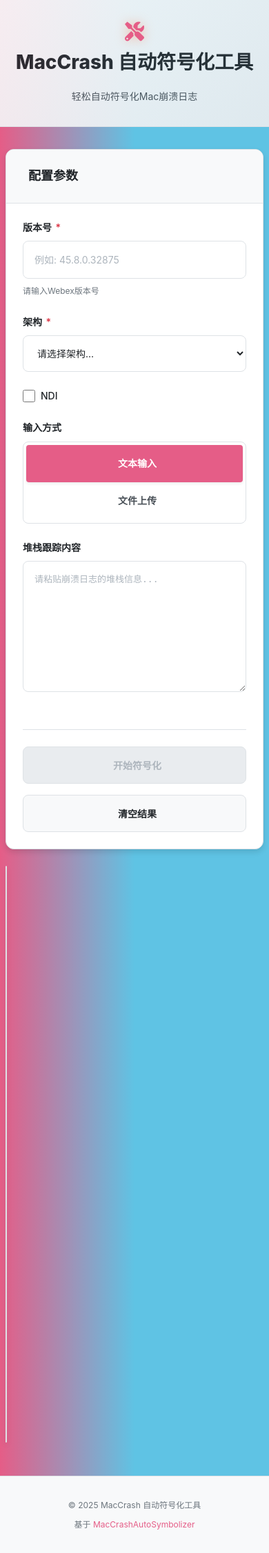
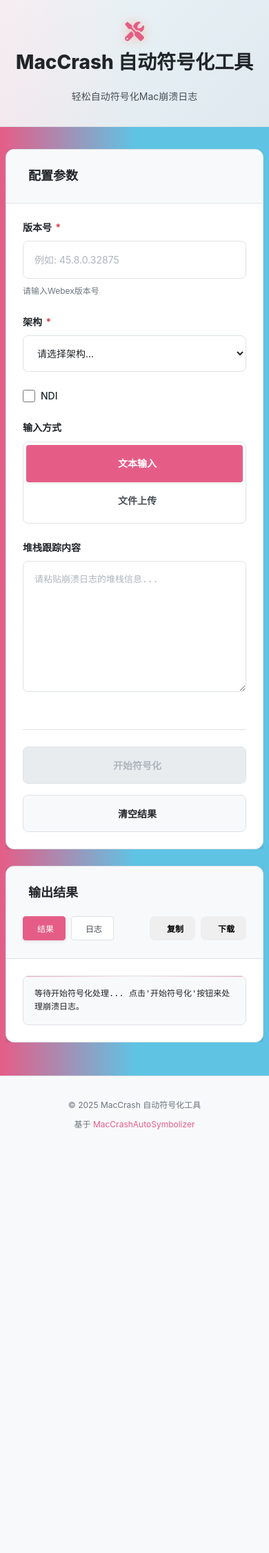
Before and after one commit to ShiBody/MacCrashAutoSymbolizer, a FastAPI app: page / in a window 390 px wide. Shown: the part 68-2319 px from the top of the page at 69% size. After the commit the page ends 1705 px from the top, so only its background shows below. Run offline with FastAPI, Linux system fonts and the light colour scheme; parts of the project's set-up code (start-up, migrations or seed data) failed here and were passed over; some libraries are stand-ins or nearby versions.

Commit message:
fix: copy button overflow issue

```diff
--- a/webPage/static/css/style.css
+++ b/webPage/static/css/style.css
@@ -258,13 +258,22 @@
     max-width: 1600px;
     margin: 0 auto;
     padding: 0 var(--space-md);
+    /* 确保容器不会超过视窗宽度 */
+    width: 100%;
+    box-sizing: border-box;
+    /* 确保容器内容可以右对齐 */
+    position: relative;
 }
 
 .content-layout {
     display: grid;
-    grid-template-columns: 1fr 3fr;
+    grid-template-columns: minmax(280px, 1fr) minmax(350px, 2.5fr);
     gap: var(--space-lg);
     margin: var(--space-xl) 0;
+    /* 确保整个布局不超过容器宽度 */
+    max-width: 100%;
+    overflow: hidden;
+    box-sizing: border-box;
 }
 
 /* 卡片样式 */
@@ -275,6 +284,10 @@
     box-shadow: var(--shadow-medium);
     overflow: hidden;
     transition: all 0.3s ease;
+    /* 确保面板不会超过其容器 */
+    min-width: 0;
+    max-width: 100%;
+    box-sizing: border-box;
 }
 
 .panel:hover {
@@ -752,6 +765,22 @@
     opacity: 0.5;
 }
 
+/* 特定元素的宽度限制 */
+#symbolizeResult,
+#logsResult {
+    /* 确保与output-code样式一致 */
+    max-width: 100%;
+    width: 100%;
+    box-sizing: border-box;
+    /* 强制内容换行，防止水平溢出 */
+    white-space: pre-wrap;
+    word-wrap: break-word;
+    word-break: break-word;
+    overflow-wrap: break-word;
+    /* 隐藏水平滚动条，强制换行显示 */
+    overflow-x: hidden;
+}
+
 /* 进度指示器 */
 .progress-container {
     margin-top: var(--space-lg);
@@ -880,7 +909,7 @@
 /* 响应式设计 */
 @media (max-width: 1400px) {
     .content-layout {
-        grid-template-columns: 1fr 2fr;
+        grid-template-columns: minmax(260px, 1fr) minmax(320px, 2fr);
         gap: var(--space-md);
     }
 }
@@ -889,10 +918,25 @@
     .content-layout {
         grid-template-columns: 1fr;
         gap: var(--space-lg);
+        /* 在单列布局中确保不会溢出 */
+        max-width: 100%;
     }
 
     .container {
         padding: 0 var(--space-sm);
+        max-width: 100vw;
+    }
+
+    /* 单列布局时，确保两个面板都不溢出 */
+    .input-panel,
+    .output-panel {
+        max-width: 100%;
+        overflow: hidden;
+    }
+
+    /* 在单列布局中，output-panel仍然右对齐 */
+    .output-panel {
+        align-self: start;
     }
 }
 
@@ -947,15 +991,31 @@
     }
 
     /* 输出面板在小屏幕上的优化 */
+    .input-panel,
     .output-panel {
-        margin-right: var(--space-md);
-        max-width: calc(100vw - var(--space-lg) * 2);
+        max-width: 100%;
+        overflow: hidden;
+        margin: 0; /* 移除所有外边距 */
+    }
+
+    /* 保持output-panel右对齐，即使在小屏幕上 */
+    .output-panel {
+        align-self: start;
     }
 
     /* 确保输出代码区域在小屏幕上正确换行 */
     .output-code {
         font-size: 12px; /* 在小屏幕上使用更小的字体 */
-        max-height: 400px; /* 减少最大高度以节省空间 */
+        max-height: 50vh; /* 使用视窗高度，更灵活 */
+        padding: var(--space-md); /* 减少内边距 */
+    }
+
+    /* 特定元素在小屏幕上的优化 */
+    #symbolizeResult,
+    #logsResult {
+        font-size: 12px;
+        max-height: 50vh;
+        padding: var(--space-md);
     }
 }
 
@@ -977,17 +1037,20 @@
     }
 }
 
+/* 输入面板样式 */
+.input-panel {
+    min-width: 0; /* 允许收缩 */
+    max-width: 100%; /* 不超过网格分配的空间 */
+    overflow: hidden; /* 防止内容溢出 */
+    box-sizing: border-box;
+}
+
 /* 输出面板样式 */
 .output-panel {
-    margin-right: 24px;
-    /* 确保内容不会过宽，保持合理的最大宽度 */
-    max-width: calc(100vw - 400px); /* 根据左侧面板预留空间 */
     min-width: 0; /* 允许收缩 */
+    max-width: 100%; /* 不超过网格分配的空间 */
+    overflow: hidden; /* 防止内容溢出 */
+    box-sizing: border-box;
+    /* 右对齐到父容器的右边界 */
+    align-self: start;
 }
-
-/* 优化输出面板内的网格布局 */
-@media (min-width: 1000px) {
-    .output-panel {
-        max-width: none; /* 在大屏幕上移除宽度限制，让grid控制 */
-    }
-}
```
